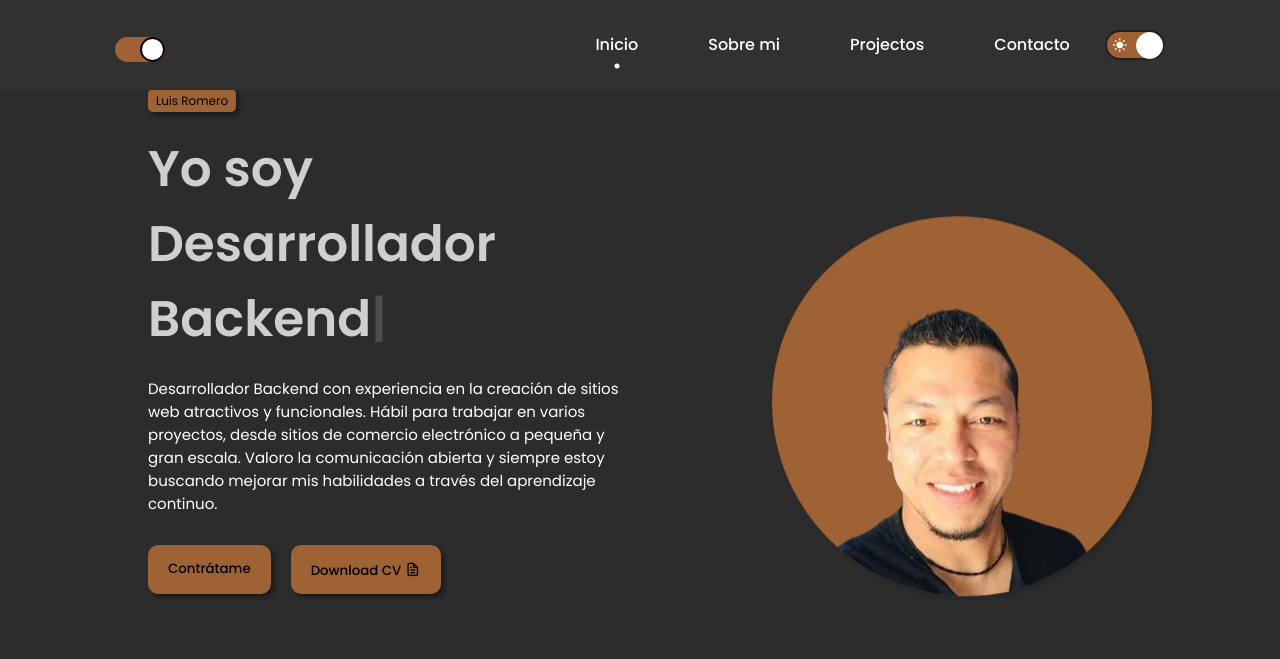
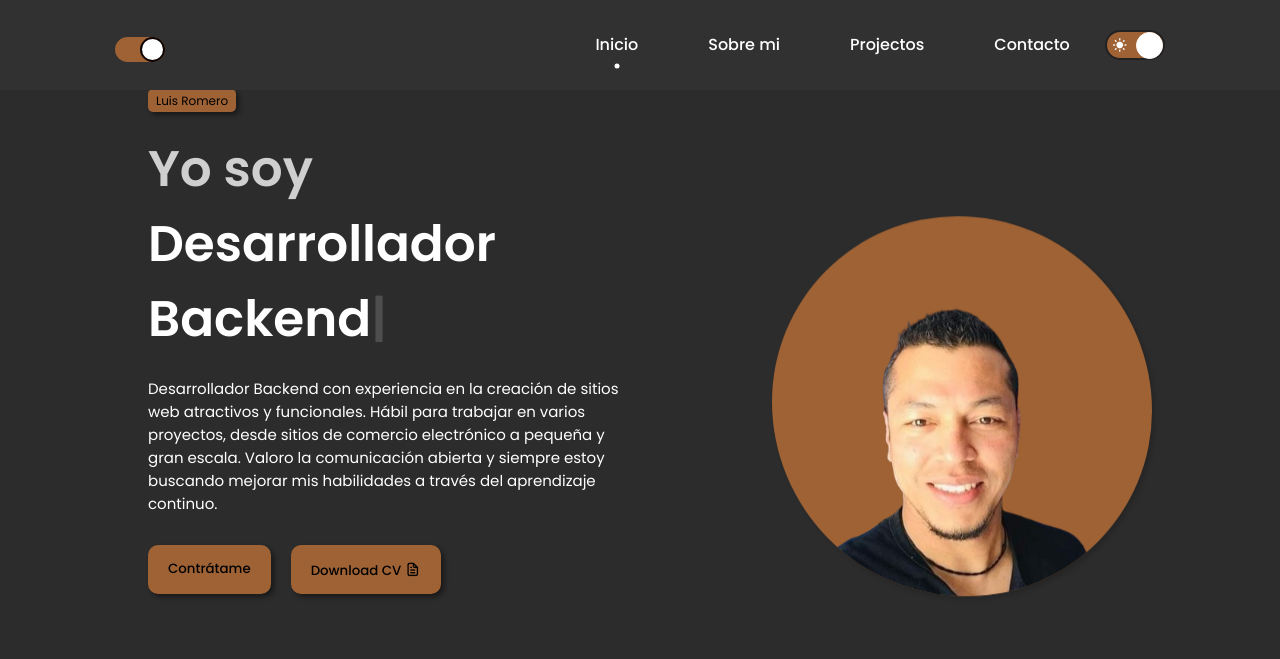
Before and after one commit to ROMEROLUIS15/portafolio-luis-romero, a plain HTML site: page spanish/index.html in a window 1280 px wide. Both pictures are taken after a click on the item 1134 px from the left and 45 px from the top of the page. Shown: the top 659 px of the page. Drawn offline with nearby package versions, Linux system fonts and the light colour scheme.

Commit message:
last update colors

```diff
--- a/assets/css/style.css
+++ b/assets/css/style.css
@@ -197,7 +197,7 @@ body.active .first-span{
 }
 
 body.active .typedText{
-    color: #cfcfcf;
+    color: white;
 }
 
 body.active .wrapper{
```
Also changed, not shown: index.html (+1 -1 lines).
